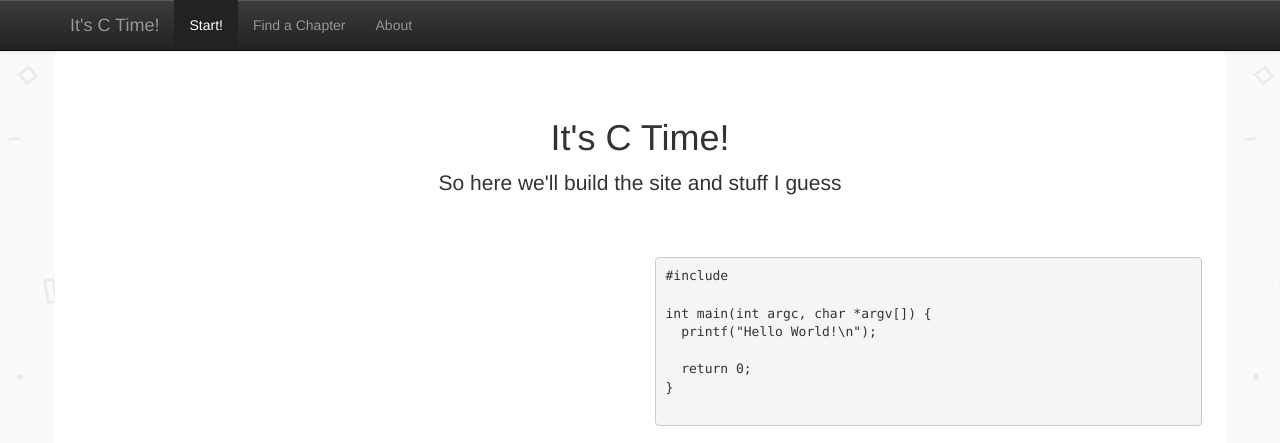
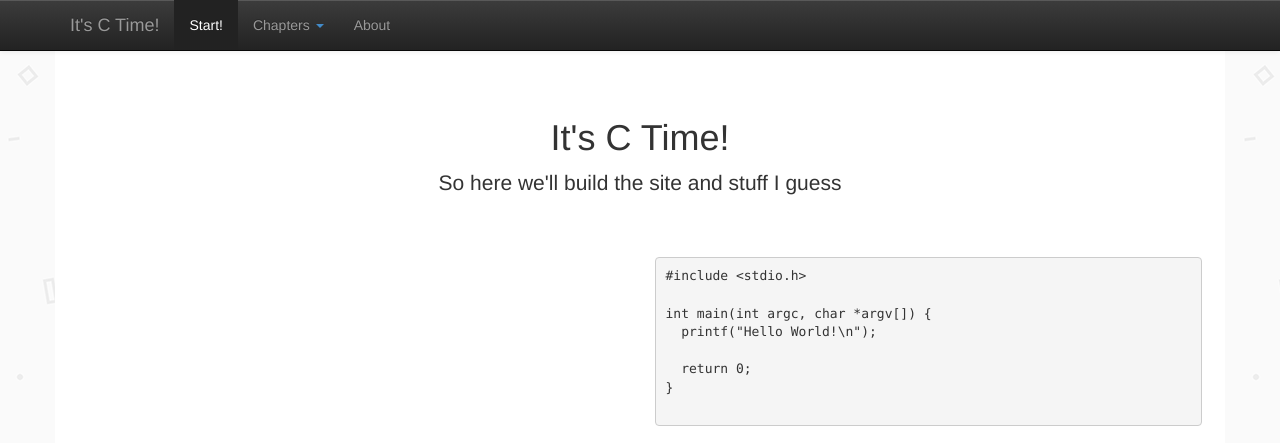
Before and after one commit to hshaheucleia/learn-c-online, a Flask app: page / in a window 1280 px wide. Shown: the top 443 px of the page. Run offline with Flask 2, Linux system fonts and the light colour scheme; some libraries are stand-ins or nearby versions.

Commit message:
chapters listing

```diff
--- a/templates/index.html
+++ b/templates/index.html
@@ -31,7 +31,11 @@
         <div class="collapse navbar-collapse">
           <ul class="nav navbar-nav">
             <li class="active"><a href="#">Start!</a></li>
-            <li><a href="#about">Find a Chapter</a></li>
+            <li>
+              <a href="#" class="dropdown-toggle" data-toggle="dropdown">Chapters <b class="caret"></b></a>
+              <ul class="dropdown-menu" id="chapters-menu">
+              </ul>
+            </li>
             <li><a href="#contact">About</a></li>
           </ul>
         </div>
@@ -52,7 +56,7 @@
 
         <div class="col-md-6">
           <pre>
-#include <stdio.h>
+#include &lt;stdio.h&gt;
 
 int main(int argc, char *argv[]) {
   printf("Hello World!\n");
@@ -73,12 +77,31 @@ int main(int argc, char *argv[]) {
     <script>
       var converter = new Showdown.converter();
 
-      $.get('/static/content/chapter1.md', function(data) {
-        var htmlContent = converter.makeHtml(data);
+      var loadPage = function(file) {
+        $.get('/static/content/' + file, function(data) {
+          var htmlContent = converter.makeHtml(data);
+          $('#page-content').html(htmlContent);
+        });
+      };
 
-        $('#page-content').html(htmlContent);
+      $.getJSON('/static/content/index.json', function(data) {
+        var files = [];
+        var chapters = data.chapters;
+
+        var len = chapters.length;
+        for (var i = 0; i !== len; ++i) {
+          console.log(chapters[i]);
+          $('#chapters-menu').append(
+            $('<li>').append(
+              $('<a>')
+                .text(chapters[i].title)
+                .attr('href', '#' + chapters[i].file)
+            )
+          );
+        }
+
+        loadPage('chapter1.md');
       });
-
     </script>
   </body>
 </html>
```
